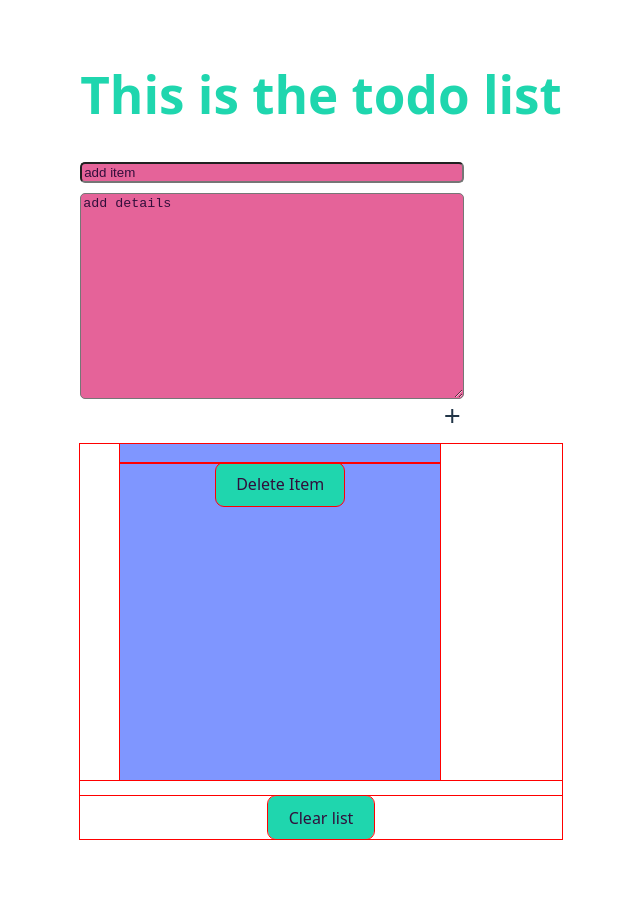
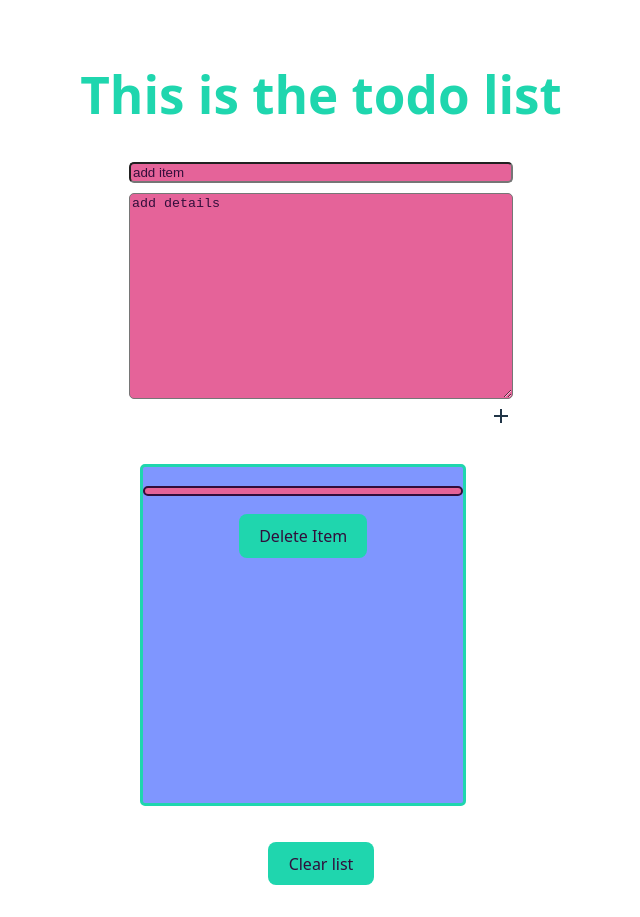
Before and after one commit to noHacksReq/TooMuchToDo, a Vue app in the folder project/: page / in a window 1280 px wide. Both pictures are taken after a click on the element "add". Shown: the whole page, without its empty margins (319-959 px from the left). Before the commit the page ends 871 px from the top, so only its background shows below. Built offline with nearby package versions, Linux system fonts and the light colour scheme.

Commit message:
added styles to list

```diff
--- a/project/src/components/InputComponent.vue
+++ b/project/src/components/InputComponent.vue
@@ -45,6 +45,7 @@ h1 {
 }
 
 .todoForm {
+  margin: 0 auto;
   display: flex;
   flex-direction: column;
   max-width: 30vw;
--- a/project/src/components/ListComponent.vue
+++ b/project/src/components/ListComponent.vue
@@ -21,7 +21,7 @@ const deleteItem = (i) => {
     <ul class="tdList">
         <li
         class="tdItem" v-for="(item, index) in store.todoArr">
-            <h3>{{ item.title }}</h3>
+            <h3 class="tdItemTitle">{{ item.title }}</h3>
             <p>{{ item.description }}</p>
             <button class="btn" @click="deleteItem(index)">Delete Item</button>
         </li>
@@ -35,18 +35,29 @@ const deleteItem = (i) => {
 
 <style scoped>
 * {
-  outline: 1px solid red;
+
 }
 .tdList {
   list-style: none;
   display: flex;
+  flex-wrap: wrap;
 }
 
 .tdItem {
   height: 42vh;
   width: 25vw;
+  margin: 20px;
   background-color: var(--light-purple);
   color: var(--dark-purple);
+  border: 3px solid var(--teal);
+  border-radius: 5px;
+}
+
+.tdItemTitle {
+  background-color: var(--pink);
+  padding: 3px;
+  border: 2px solid var(--dark-purple);
+  border-radius: 5px;
 }
 
 .btn {
```
